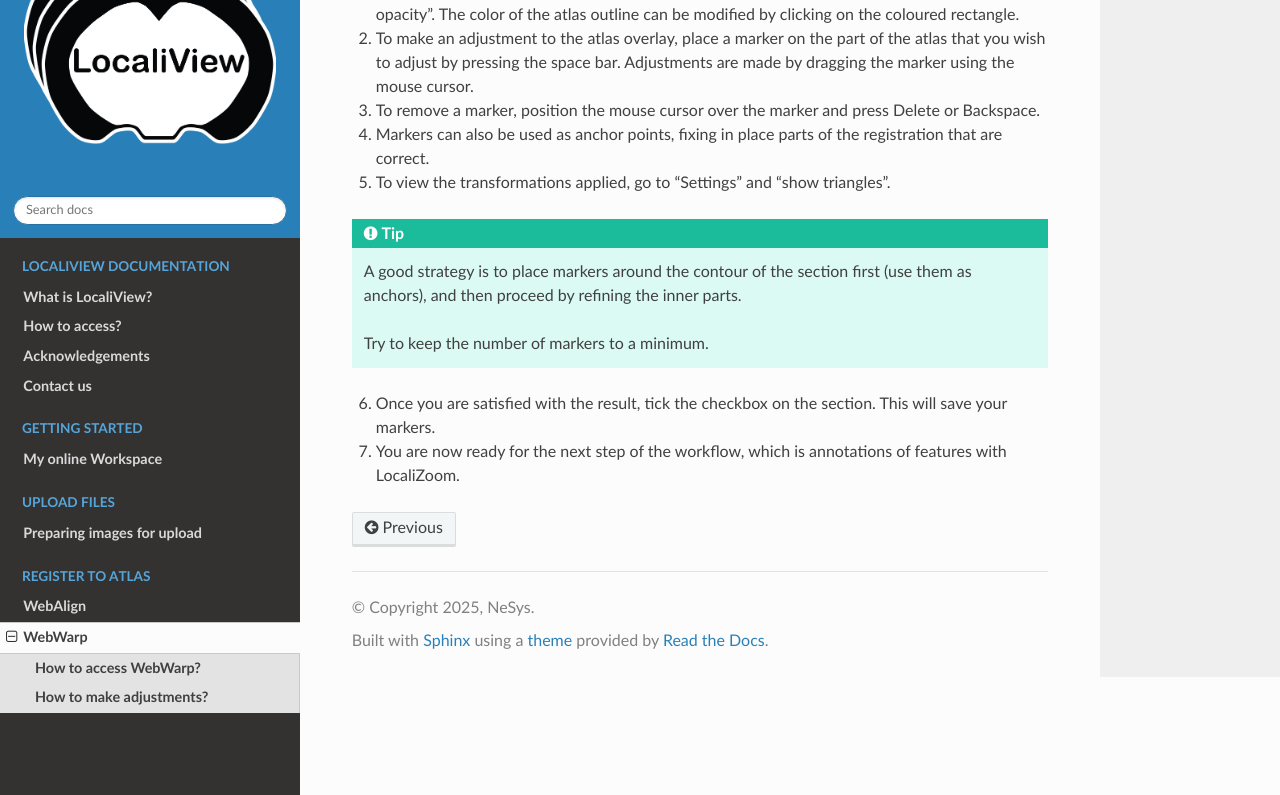
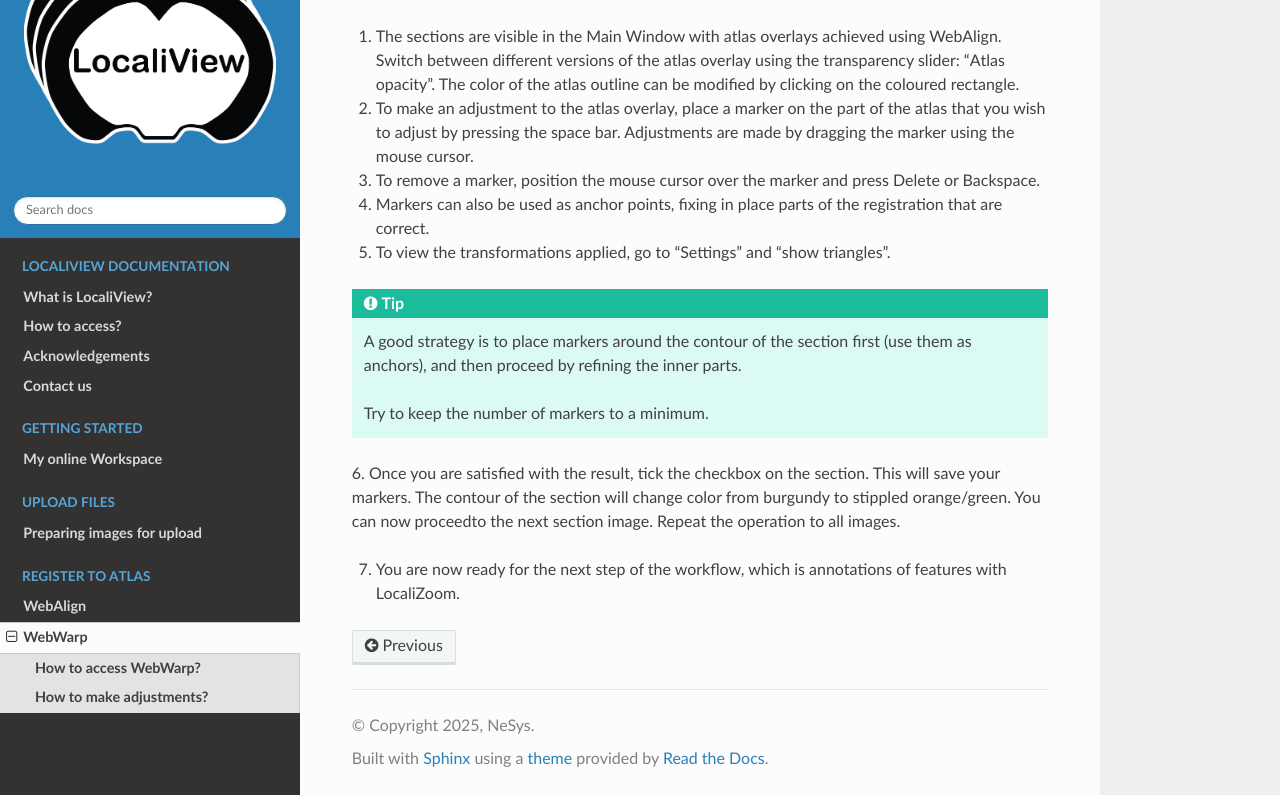
Before and after one commit to Neural-Systems-at-UIO/LocaliView, a Sphinx documentation site: the page built from Docs/WebWarp.rst, in a window 1280 px wide and 900 px high, scrolled down 819 px, cut to the strip 105-900 px from the top of the window. Built offline with Sphinx 7.4.7 and the Read the Docs theme 3.1.0, drawn with Linux system fonts in a browser that asks for light colours; pages that are not in the unit, such as notebooks, are missing from menus.

Commit message:
Update WebWarp.rst

```diff
--- a/Docs/WebWarp.rst
+++ b/Docs/WebWarp.rst
@@ -12,7 +12,7 @@
 
 In your project, Open WebWarp by selecting "Continue to WebWarp" or from the top tools bar.
 
-.. image:: images/navigate_to_apps2.png
+.. image:: images/Navigate_to_apps2.png
 
 **How to make adjustments?**
 ---------------------------
@@ -28,6 +28,7 @@
 
  Try to keep the number of markers to a minimum.
 
-6. Once you are satisfied with the result, tick the checkbox on the section. This will save your markers.
+6. Once you are satisfied with the result, tick the checkbox on the section. This will save your markers. The contour of the section will change color from burgundy to stippled orange/green.
+You can now proceedto the next section image. Repeat the operation to all images.
 
 7. You are now ready for the next step of the workflow, which is annotations of features with LocaliZoom.
```
